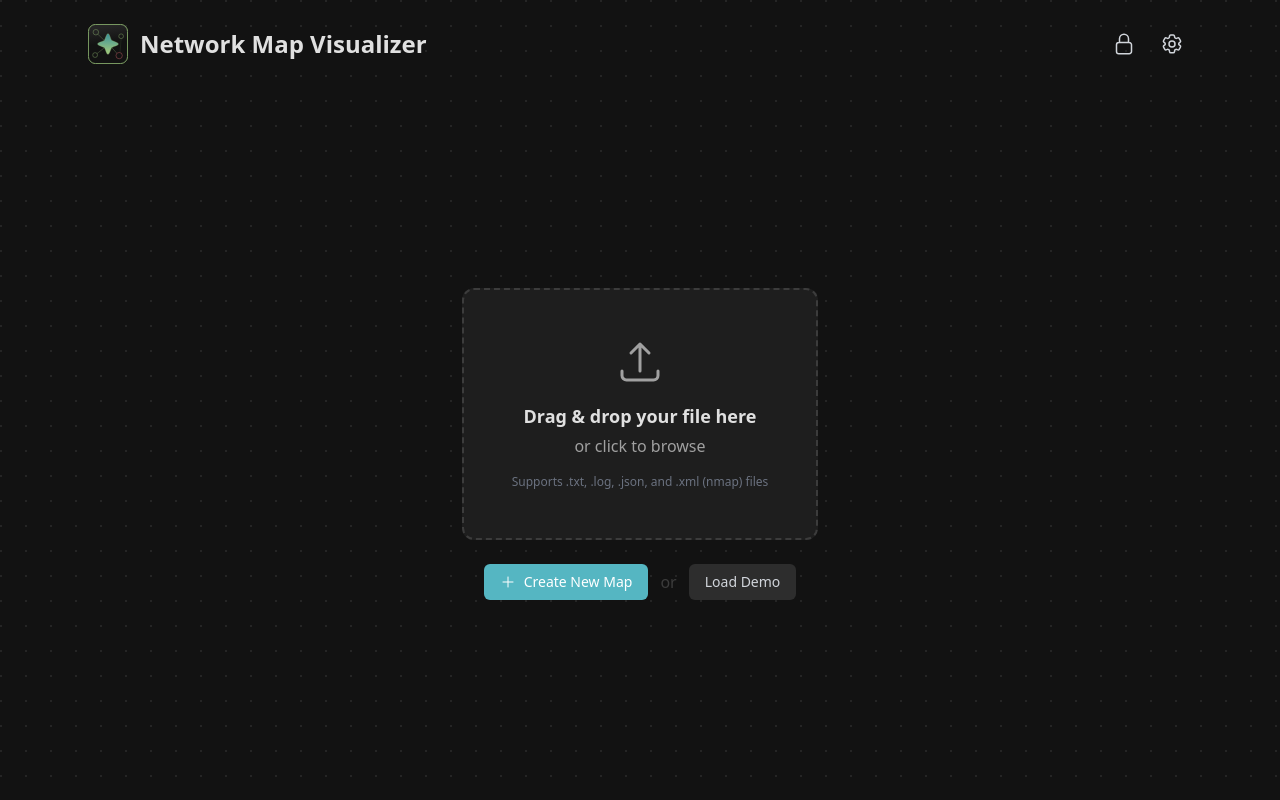
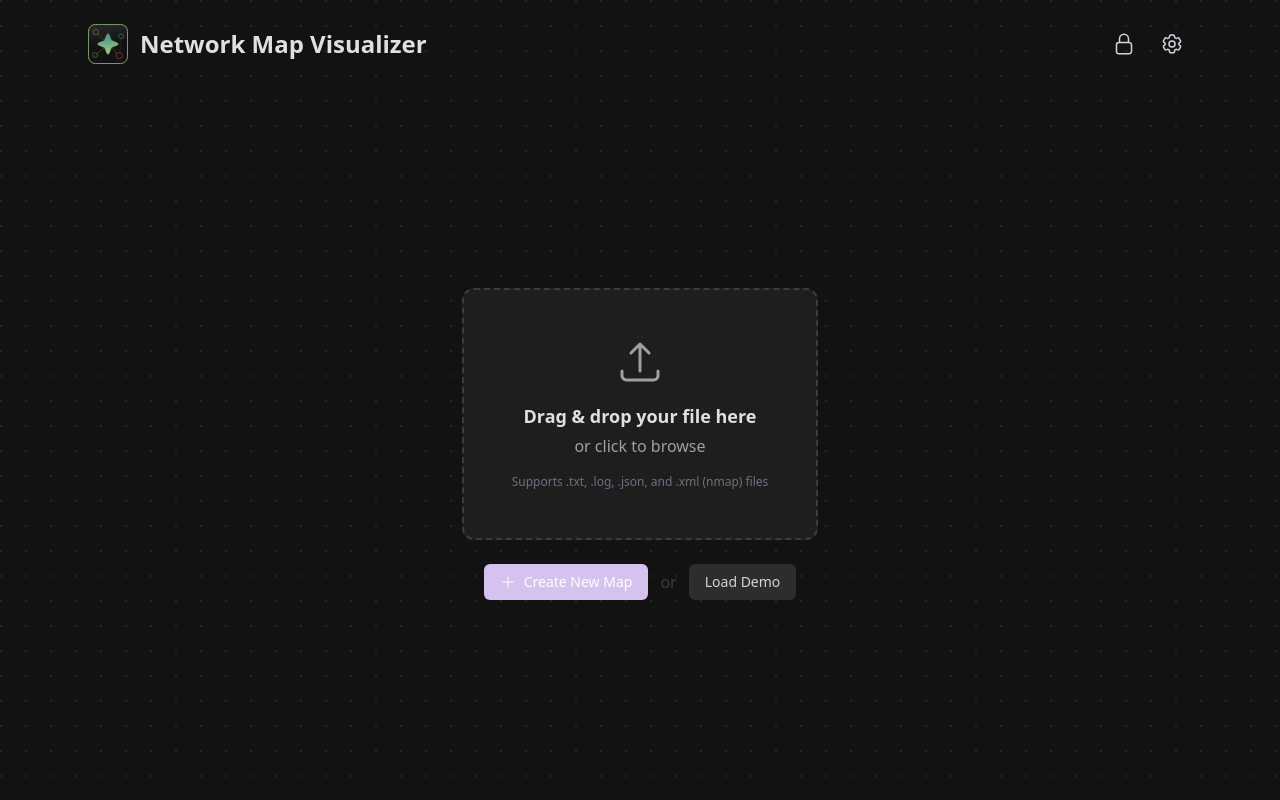
Before and after one commit to st311a-gr33n/ai-network-visualizer, a React (Vite) app: page / in a window 1280 px wide. Built offline with nearby package versions, Linux system fonts and the light colour scheme; a small style sheet from the web is missing.

Commit message:
updated accent color

```diff
--- a/src/components/NetworkGraph.tsx
+++ b/src/components/NetworkGraph.tsx
@@ -207,7 +207,7 @@ const NetworkGraph: React.FC<NetworkGraphProps> = ({ data, hoveredNodeId, setHov
         .attr("class", "hover-ring")
         .attr("r", 12)
         .attr("fill", "none")
-        .attr("stroke", "#55B6C2") // accent color
+        .attr("stroke", "#d6c2ef") // accent color
         .attr("stroke-width", 2)
         .attr("stroke-opacity", 0)
         .style("pointer-events", "none")
--- a/src/index.css
+++ b/src/index.css
@@ -38,13 +38,13 @@ html, body {
 
 /* Selection styling */
 ::selection {
-  background: rgba(85, 182, 194, 0.3);
+  background: rgba(214, 194, 239, 0.3);
   color: inherit;
 }
 
 /* Focus styling */
 :focus-visible {
-  outline: 2px solid #55B6C2;
+  outline: 2px solid #d6c2ef;
   outline-offset: 2px;
 }
 
--- a/src/index.html
+++ b/src/index.html
@@ -34,7 +34,7 @@
               'gray-400': '#a0a0a0',
               'gray-300': '#d1d5db',
               'gray-200': '#e0e0e0',
-              accent: '#55B6C2',
+              accent: '#d6c2ef',
               ont: '#98C379',
               firewall: '#E06B74',
               scanner: '#E5C07A',
```
Also changed, not shown: 1 other file (tests, documents, lock files or other folders).
